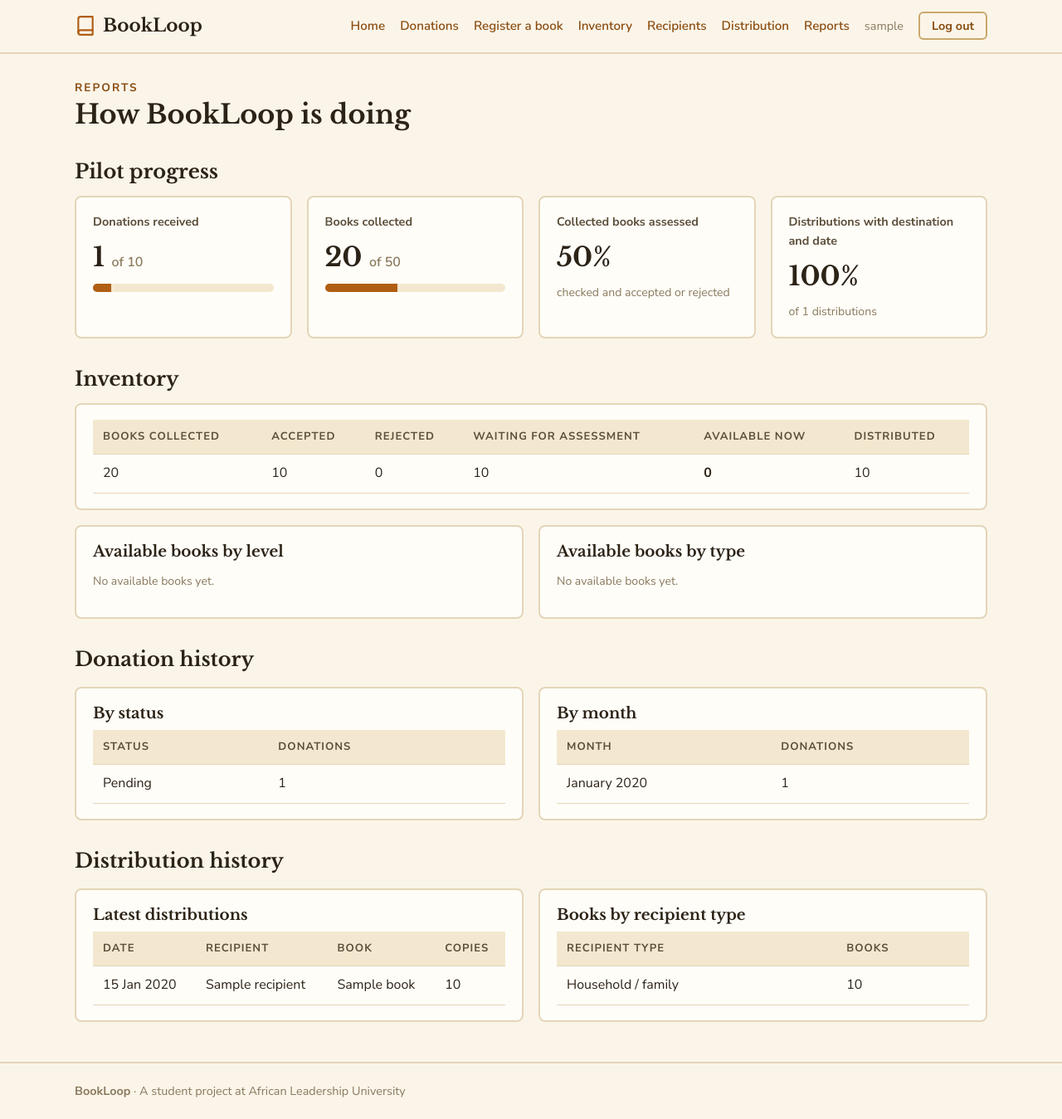
After one commit to HenrietteIraguha/BOOKLOOP, a Django app: page /reports/ in a window 1280 px wide. The commit adds this page. Shown: the whole page at 83% size. Run offline with Django 5.2, Linux system fonts and the light colour scheme; a user stored in the database is signed in; tables that the repository leaves empty hold one stand-in row (values such as "Sample post").

```diff
--- a/config/urls.py
+++ b/config/urls.py
@@ -10,6 +10,7 @@ urlpatterns = [
     path("donations/", include("donations.urls")),
     path("recipients/", include("communities.urls")),
     path("distribution/", include("distribution.urls")),
+    path("reports/", include("reports.urls")),
     path("", include("public.urls")),
     path("", RedirectView.as_view(pattern_name="public:donate")),  # until the showcase home page exists
 ]
--- a/inventory/urls.py
+++ b/inventory/urls.py
@@ -5,6 +5,7 @@ from . import views
 app_name = "inventory"
 
 urlpatterns = [
+    path("showcase/", views.showcase_manage, name="showcase"),
     path("register/", views.register_book, name="register_book"),
     path("", views.inventory_list, name="list"),
 ]
--- a/public/urls.py
+++ b/public/urls.py
@@ -5,6 +5,7 @@ from . import views
 app_name = "public"
 
 urlpatterns = [
+    path("covers/<int:pk>/", views.book_cover, name="cover"),
     path("", views.showcase, name="home"),
     path("donate/", views.donate, name="donate"),
     path("donate/thanks/", views.donate_thanks, name="donate_thanks"),
--- /dev/null
+++ b/reports/urls.py
@@ -0,0 +1,10 @@
+from django.urls import path
+
+from . import views
+
+
+app_name = "reports"
+
+urlpatterns = [
+    path("", views.report, name="home"),
+]
--- a/reports/views.py
+++ b/reports/views.py
@@ -1,3 +1,90 @@
+from django.contrib.auth.decorators import login_required, permission_required
+from django.db.models import Count, Sum
+from django.db.models.functions import TruncMonth
 from django.shortcuts import render
 
-# Create your views here.
+from distribution.models import Distribution
+from donations.models import DonationSubmission
+from inventory.models import Book, InventoryLot
+
+PILOT_DONATIONS = 10
+PILOT_BOOKS = 50
+AVAILABLE = [InventoryLot.Status.ACCEPTED, InventoryLot.Status.IN_STORAGE]
+
+
+def _qty(queryset):
+    return queryset.aggregate(n=Sum("quantity"))["n"] or 0
+
+
+def _percent(part, whole):
+    return round(100 * part / whole) if whole else 0
+
+
+def _grouped(lots, field):
+    """Available copies grouped by a Book field, with readable labels and bar widths."""
+    labels = dict(Book._meta.get_field(field).choices or [])
+    rows = (lots.values(f"book__{field}")
+                .annotate(n=Sum("quantity"))
+                .order_by("-n"))
+    top = rows[0]["n"] if rows else 0
+    return [{"label": labels.get(r[f"book__{field}"], r[f"book__{field}"] or "Not set"),
+             "n": r["n"], "width": _percent(r["n"], top)} for r in rows if r["n"]]
+
+
+
+@login_required
+@permission_required("inventory.view_inventorylot", raise_exception=True)
+def report(request):
+    lots = InventoryLot.objects.all()
+    distributed = _qty(Distribution.objects.all())
+
+    rejected = _qty(lots.filter(status=InventoryLot.Status.REJECTED))
+    pending = _qty(lots.filter(status=InventoryLot.Status.PENDING_ASSESSMENT))
+    available = _qty(lots.filter(status__in=AVAILABLE))
+    still_held = _qty(lots)  # a lot's quantity goes down when books are given out
+    collected = still_held + distributed
+    accepted = collected - rejected - pending
+
+    donations = DonationSubmission.objects.all()
+    donation_count = donations.exclude(status=DonationSubmission.Status.REJECTED).count()
+
+    dists = Distribution.objects.select_related("recipient", "lot__book")
+    dist_total = dists.count()
+    dist_recorded = dists.filter(recipient__isnull=False,
+                                 distribution_date__isnull=False).count()
+
+    status_labels = dict(DonationSubmission.Status.choices)
+    by_status = [{"label": status_labels.get(r["status"], r["status"]), "n": r["n"]}
+                 for r in donations.order_by().values("status").annotate(n=Count("id"))]
+
+    by_month = (donations.annotate(month=TruncMonth("submitted_at"))
+                         .order_by("month").values("month").annotate(n=Count("id")))
+
+    type_labels = dict(dists.model._meta.get_field("recipient").related_model
+                       ._meta.get_field("recipient_type").choices)
+
+    by_recipient_type = [{"label": type_labels.get(r["recipient__recipient_type"], "Other"), "n": r["n"]}
+                         for r in dists.order_by().values("recipient__recipient_type")
+                                                  .annotate(n=Sum("quantity"))]
+
+    available_lots = lots.filter(status__in=AVAILABLE)
+    context = {
+        "pilot": {
+            "donations": donation_count, "donation_target": PILOT_DONATIONS,
+            "donation_pct": min(_percent(donation_count, PILOT_DONATIONS), 100),
+            "books": collected, "book_target": PILOT_BOOKS,
+            "book_pct": min(_percent(collected, PILOT_BOOKS), 100),
+            "assessed_pct": _percent(accepted + rejected, collected),
+            "recorded_pct": _percent(dist_recorded, dist_total),
+            "dist_total": dist_total,
+        },
+        "inv": {"collected": collected, "accepted": accepted, "rejected": rejected,
+                "pending": pending, "available": available, "distributed": distributed},
+        "by_level": _grouped(available_lots, "education_level"),
+        "by_type": _grouped(available_lots, "book_type"),
+        "by_status": by_status,
+        "by_month": by_month,
+        "by_recipient_type": by_recipient_type,
+        "recent": dists.order_by("-distribution_date", "-id")[:10],
+    }
+    return render(request, "reports/report.html", context)
--- a/static/css/bookloop.css
+++ b/static/css/bookloop.css
@@ -209,3 +209,47 @@ main.container { margin-top: 28px; }
 .thanks-card { max-width: 560px; margin: 20px auto; text-align: center; padding: 40px 32px; }
 .thanks-card p { color: var(--muted); }
 .thanks-actions { justify-content: center; margin-top: 18px; }
+
+/* Reports */
+.report-h { margin: 34px 0 14px; }
+.report-grid { display: grid; grid-template-columns: repeat(auto-fit, minmax(220px, 1fr)); gap: 18px; }
+.stat-card { display: flex; flex-direction: column; gap: 6px; }
+.stat-label { font-size: 0.9rem; font-weight: 700; color: var(--muted); }
+.stat-big { font-family: "Libre Baskerville", Georgia, serif; font-size: 2rem; font-weight: 700; }
+.stat-big small { font-family: "Nunito Sans", Verdana, sans-serif; font-size: 1rem; color: var(--faded); font-weight: 600; }
+.stat-note, .muted { font-size: 0.88rem; color: var(--faded); }
+.bar { height: 10px; background: var(--sand); border-radius: 5px; overflow: hidden; }
+.bar span { display: block; height: 100%; background: var(--accent); }
+.report-two { display: grid; grid-template-columns: repeat(auto-fit, minmax(320px, 1fr)); gap: 18px; margin-top: 18px; }
+.hbar { display: grid; grid-template-columns: 130px minmax(0, 1fr) 40px; gap: 10px; align-items: center; margin: 8px 0; }
+.hbar-label { font-size: 0.92rem; }
+.hbar-track { height: 12px; background: var(--sand); border-radius: 6px; overflow: hidden; }
+.hbar-track span { display: block; height: 100%; background: var(--accent); }
+.hbar b { text-align: right; }
+.card table { background: none; }
+
+/* Showcase management */
+.visually-hidden { position: absolute; width: 1px; height: 1px; overflow: hidden; clip: rect(0 0 0 0); }
+.search-row { display: flex; gap: 10px; margin: 18px 0; max-width: 560px; }
+.manage-list { display: flex; flex-direction: column; gap: 12px; }
+.manage-row { display: grid; grid-template-columns: 70px minmax(0, 1.2fr) minmax(0, 1.4fr) auto; gap: 18px; align-items: center; padding: 14px 18px; }
+.manage-cover { width: 70px; height: 92px; border-radius: 4px; background: var(--sand); display: flex; align-items: center; justify-content: center; overflow: hidden; }
+.manage-cover img { width: 100%; height: 100%; object-fit: cover; }
+.manage-cover span { font-size: 0.75rem; color: var(--faded); text-align: center; }
+.manage-info { display: flex; flex-direction: column; gap: 4px; align-items: flex-start; }
+.manage-upload { display: flex; flex-direction: column; gap: 6px; }
+.manage-upload label { font-size: 0.85rem; }
+.manage-upload input[type=file] { font-size: 0.85rem; padding: 6px; }
+.manage-actions { display: flex; flex-direction: column; gap: 8px; }
+.manage-actions form { margin: 0; }
+.btn-small, button.btn-small { padding: 7px 14px; font-size: 0.9rem; }
+button.btn-outline { background: none; color: var(--accent-dark); border: 2px solid #C9A86B; }
+button.btn-outline:hover { background: var(--sand); color: var(--accent-dark); }
+.chip-on { background: #DCEBDD; color: var(--ok); }
+.pager { display: flex; gap: 12px; align-items: center; margin-top: 16px; }
+
+@media (max-width: 860px) { .manage-row { grid-template-columns: 70px minmax(0, 1fr); } }
+
+/* Show whole book covers, not cropped */
+.book-cover.photo { height: 220px; background: var(--sand); }
+.book-cover.photo img { object-fit: contain; }
--- a/templates/base.html
+++ b/templates/base.html
@@ -25,6 +25,7 @@
           <a href="{% url 'inventory:list' %}">Inventory</a>
           <a href="{% url 'communities:list' %}">Recipients</a>
           <a href="{% url 'distribution:list' %}">Distribution</a>
+          <a href="{% url 'reports:home' %}">Reports</a>
           <span class="nav-user">{{ user.username }}</span>
           <form method="post" action="{% url 'logout' %}" class="logout-form">
             {% csrf_token %}
--- a/templates/inventory/inventory_list.html
+++ b/templates/inventory/inventory_list.html
@@ -21,7 +21,10 @@
 
 <div style="display: flex; justify-content: space-between; align-items: center; flex-wrap: wrap; gap: 8px;">
   <h1>Inventory</h1>
-  <a href="{% url 'inventory:register_book' %}" class="btn">+ Register a book</a>
+  <span style="display:flex; gap:8px; flex-wrap:wrap;">
+    <a href="{% url 'inventory:showcase' %}" class="btn btn-light">Homepage showcase</a>
+    <a href="{% url 'inventory:register_book' %}" class="btn">+ Register a book</a>
+  </span>
 </div>
 
 <div class="card">
--- a/templates/public/showcase.html
+++ b/templates/public/showcase.html
@@ -35,7 +35,7 @@
       {% for book in books %}
         <div class="card book-card">
           {% if book.cover_image %}
-            <div class="book-cover photo"><img src="{{ book.cover_image.url }}" alt="Cover of {{ book.title }}"></div>
+            <div class="book-cover photo"><img src="{% url 'public:cover' book.pk %}" alt="Cover of {{ book.title }}"></div>
           {% else %}
             <div class="book-cover" style="background: {{ book.cover_colour }}">{{ book.title }}</div>
           {% endif %}
--- /dev/null
+++ b/templates/reports/report.html
@@ -0,0 +1,98 @@
+{% extends "base.html" %}
+{% block title %}Reports | BookLoop{% endblock %}
+{% block content %}
+
+<span class="eyebrow">Reports</span>
+<h1>How BookLoop is doing</h1>
+
+<h2 class="report-h">Pilot progress</h2>
+<div class="report-grid">
+  <div class="card stat-card">
+    <span class="stat-label">Donations received</span>
+    <span class="stat-big">{{ pilot.donations }} <small>of {{ pilot.donation_target }}</small></span>
+    <div class="bar" role="img" aria-label="{{ pilot.donation_pct }}% of the target"><span style="width: {{ pilot.donation_pct }}%"></span></div>
+  </div>
+  <div class="card stat-card">
+    <span class="stat-label">Books collected</span>
+    <span class="stat-big">{{ pilot.books }} <small>of {{ pilot.book_target }}</small></span>
+    <div class="bar" role="img" aria-label="{{ pilot.book_pct }}% of the target"><span style="width: {{ pilot.book_pct }}%"></span></div>
+  </div>
+  <div class="card stat-card">
+    <span class="stat-label">Collected books assessed</span>
+    <span class="stat-big">{{ pilot.assessed_pct }}%</span>
+    <span class="stat-note">checked and accepted or rejected</span>
+  </div>
+  <div class="card stat-card">
+    <span class="stat-label">Distributions with destination and date</span>
+    <span class="stat-big">{% if pilot.dist_total %}{{ pilot.recorded_pct }}%{% else %}–{% endif %}</span>
+    <span class="stat-note">{% if pilot.dist_total %}of {{ pilot.dist_total }} distributions{% else %}no distributions yet{% endif %}</span>
+  </div>
+</div>
+
+
+<h2 class="report-h">Inventory</h2>
+<div class="card">
+  <table>
+    <tr><th>Books collected</th><th>Accepted</th><th>Rejected</th><th>Waiting for assessment</th><th>Available now</th><th>Distributed</th></tr>
+    <tr><td>{{ inv.collected }}</td><td>{{ inv.accepted }}</td><td>{{ inv.rejected }}</td><td>{{ inv.pending }}</td><td><b>{{ inv.available }}</b></td><td>{{ inv.distributed }}</td></tr>
+  </table>
+</div>
+
+<div class="report-two">
+  <div class="card">
+    <h3>Available books by level</h3>
+    {% for row in by_level %}
+      <div class="hbar"><span class="hbar-label">{{ row.label }}</span><span class="hbar-track"><span style="width: {{ row.width }}%"></span></span><b>{{ row.n }}</b></div>
+    {% empty %}<p class="muted">No available books yet.</p>{% endfor %}
+  </div>
+  <div class="card">
+    <h3>Available books by type</h3>
+    {% for row in by_type %}
+      <div class="hbar"><span class="hbar-label">{{ row.label }}</span><span class="hbar-track"><span style="width: {{ row.width }}%"></span></span><b>{{ row.n }}</b></div>
+    {% empty %}<p class="muted">No available books yet.</p>{% endfor %}
+  </div>
+</div>
+
+<h2 class="report-h">Donation history</h2>
+<div class="report-two">
+  <div class="card">
+    <h3>By status</h3>
+    <table>
+      <tr><th>Status</th><th>Donations</th></tr>
+      {% for row in by_status %}<tr><td>{{ row.label }}</td><td>{{ row.n }}</td></tr>
+      {% empty %}<tr><td colspan="2">No donations yet.</td></tr>{% endfor %}
+
+    </table>
+  </div>
+  <div class="card">
+    <h3>By month</h3>
+    <table>
+      <tr><th>Month</th><th>Donations</th></tr>
+      {% for row in by_month %}<tr><td>{{ row.month|date:"F Y" }}</td><td>{{ row.n }}</td></tr>
+      {% empty %}<tr><td colspan="2">No donations yet.</td></tr>{% endfor %}
+    </table>
+  </div>
+</div>
+
+<h2 class="report-h">Distribution history</h2>
+<div class="report-two">
+  <div class="card">
+    <h3>Latest distributions</h3>
+    <table>
+      <tr><th>Date</th><th>Recipient</th><th>Book</th><th>Copies</th></tr>
+      {% for d in recent %}<tr><td>{{ d.distribution_date|date:"j M Y" }}</td><td>{{ d.recipient.name }}</td><td>{{ d.lot.book.title }}</td><td>{{ d.quantity }}</td></tr>
+      {% empty %}<tr><td colspan="4">No distributions yet.</td></tr>{% endfor %}
+    </table>
+  </div>
+  <div class="card">
+    <h3>Books by recipient type</h3>
+    <table>
+      <tr><th>Recipient type</th><th>Books</th></tr>
+      {% for row in by_recipient_type %}<tr><td>{{ row.label }}</td><td>{{ row.n }}</td></tr>
+      {% empty %}<tr><td colspan="2">No distributions yet.</td></tr>{% endfor %}
+    </table>
+  </div>
+</div>
+
+
+{% endblock %}
```
Also changed, not shown: inventory/views.py (+61 -0 lines), public/views.py (+14 -0 lines), templates/inventory/showcase_manage.html (added, +74 -0 lines).
